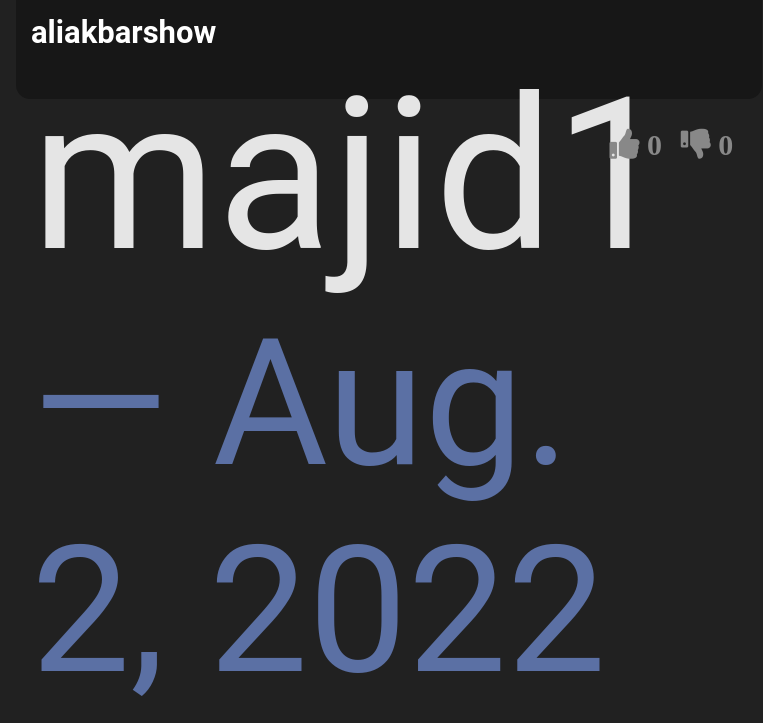
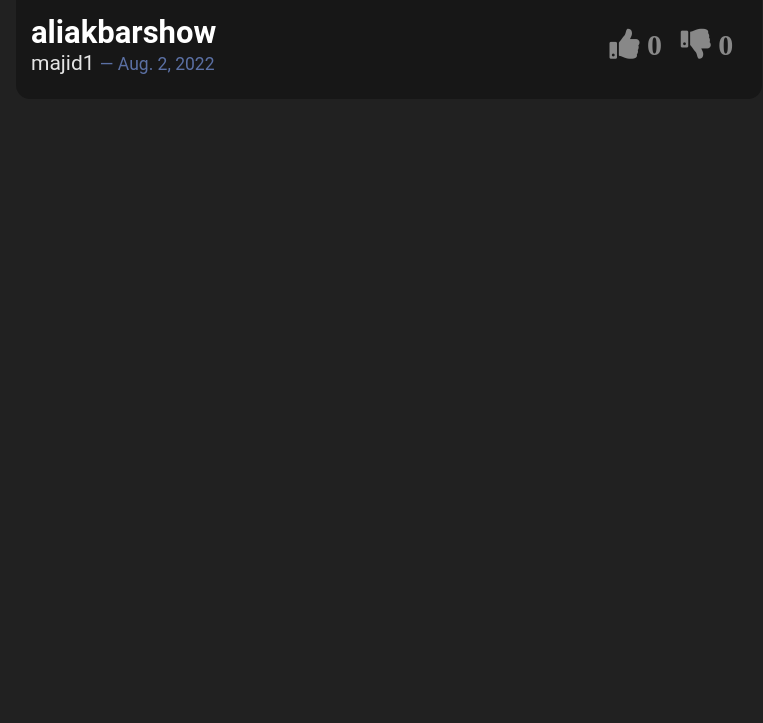
Before and after one commit to aliakbarrezaei/CN_project, a Django app: page /watch/1/ in a window 1280 px wide. Shown: the part 499-1222 px from the top of the page, without its empty margins (2-765 px from the left). After the commit the page ends 573 px from the top, so only its background shows below. Run offline with Django 4.2, Linux system fonts and the light colour scheme; a user stored in the database is signed in; data comes from the database, SQL or seed files in the repository; some libraries are stand-ins or nearby versions.

Commit message:
Update video_view.html

```diff
--- a/CN_project/templates/video_view.html
+++ b/CN_project/templates/video_view.html
@@ -60,7 +60,7 @@
                         {% endif %}
                     </h>
                     <br>
-                    <h style="font-size:212px;color:#e5e5e5;">{{ video.user }}
+                    <h style="font-size:21px;color:#e5e5e5;">{{ video.user }}
                         <small style="color:#5b70a4"> — {{ video.pub_date }}</small>
                     </h>
                 </div>
```
